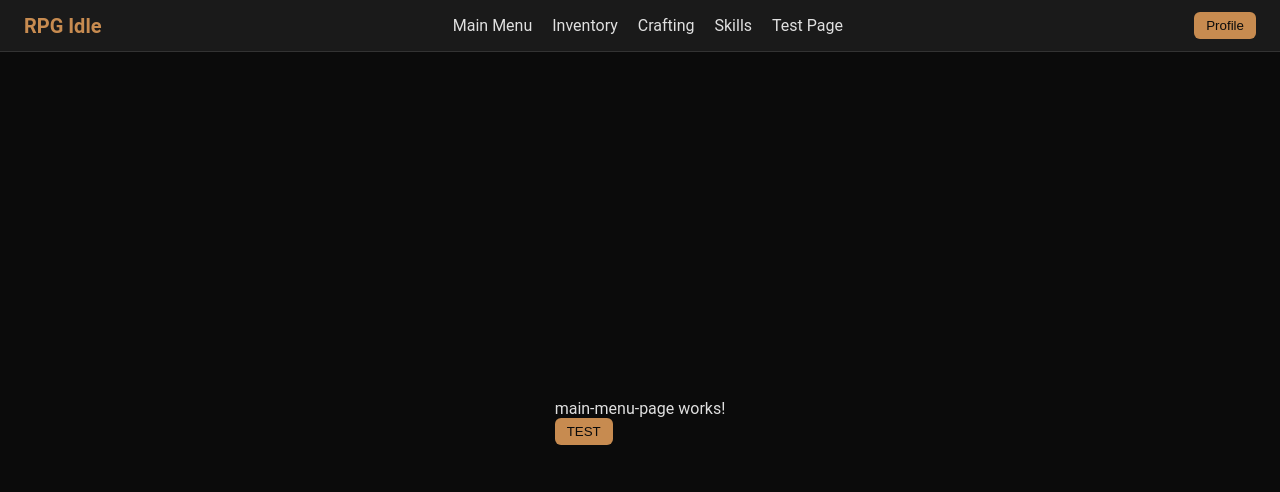
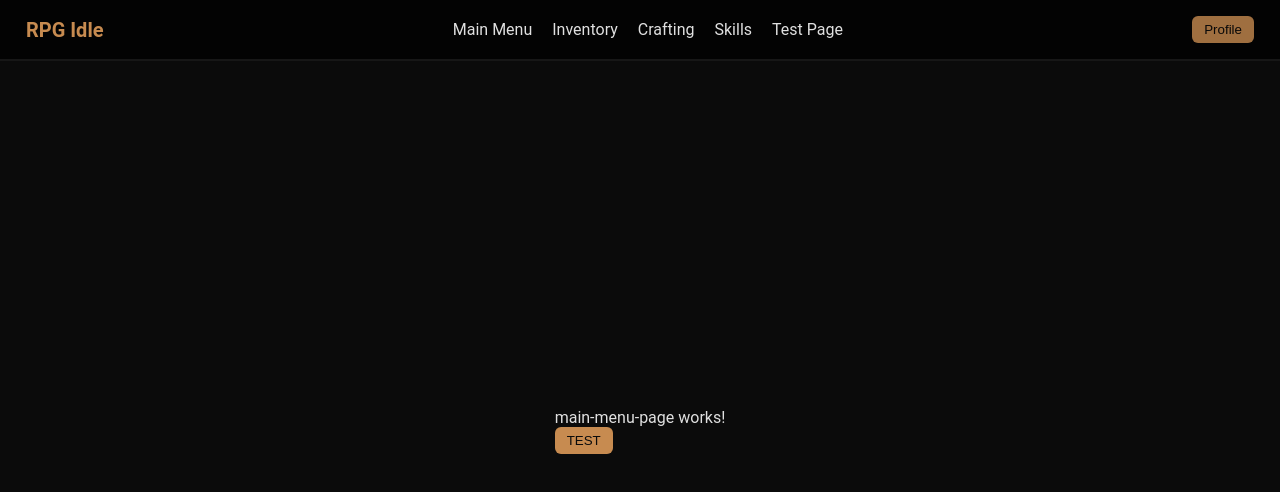
Before and after one commit to ArturDavidenko/RpgIdleGame, an Angular app in the folder RPG UI/rpg-ui/: page / in a window 1280 px wide. Shown: the top 492 px of the page. Built offline with nearby package versions, Linux system fonts and the light colour scheme.

Commit message:
small ui fixes

```diff
--- a/RPG UI/rpg-ui/src/styles/_header.scss
+++ b/RPG UI/rpg-ui/src/styles/_header.scss
@@ -10,6 +10,13 @@
   background-color: vars.$color-bg-panel;
   color: vars.$color-text-main;
   border-bottom: 1px solid vars.$color-border;
+
+  padding: 16px 26px;
+
+  background-color: rgba(0, 0, 0, 0.65);
+  backdrop-filter: blur(20px);
+
+  border-bottom: 2px solid rgba(255, 255, 255, 0.08);
 
   &__logo {
     font-weight: bold;
@@ -34,6 +41,8 @@
   &__actions {
     .btn {
       @include mixins.button-base();
+
+      opacity: 0.8;
     }
   }
 }
```
Also changed, not shown: RPG UI/rpg-ui/src/app/shared/components/inventory-item-component/inventory-item-component.scss (+40 -0 lines).
